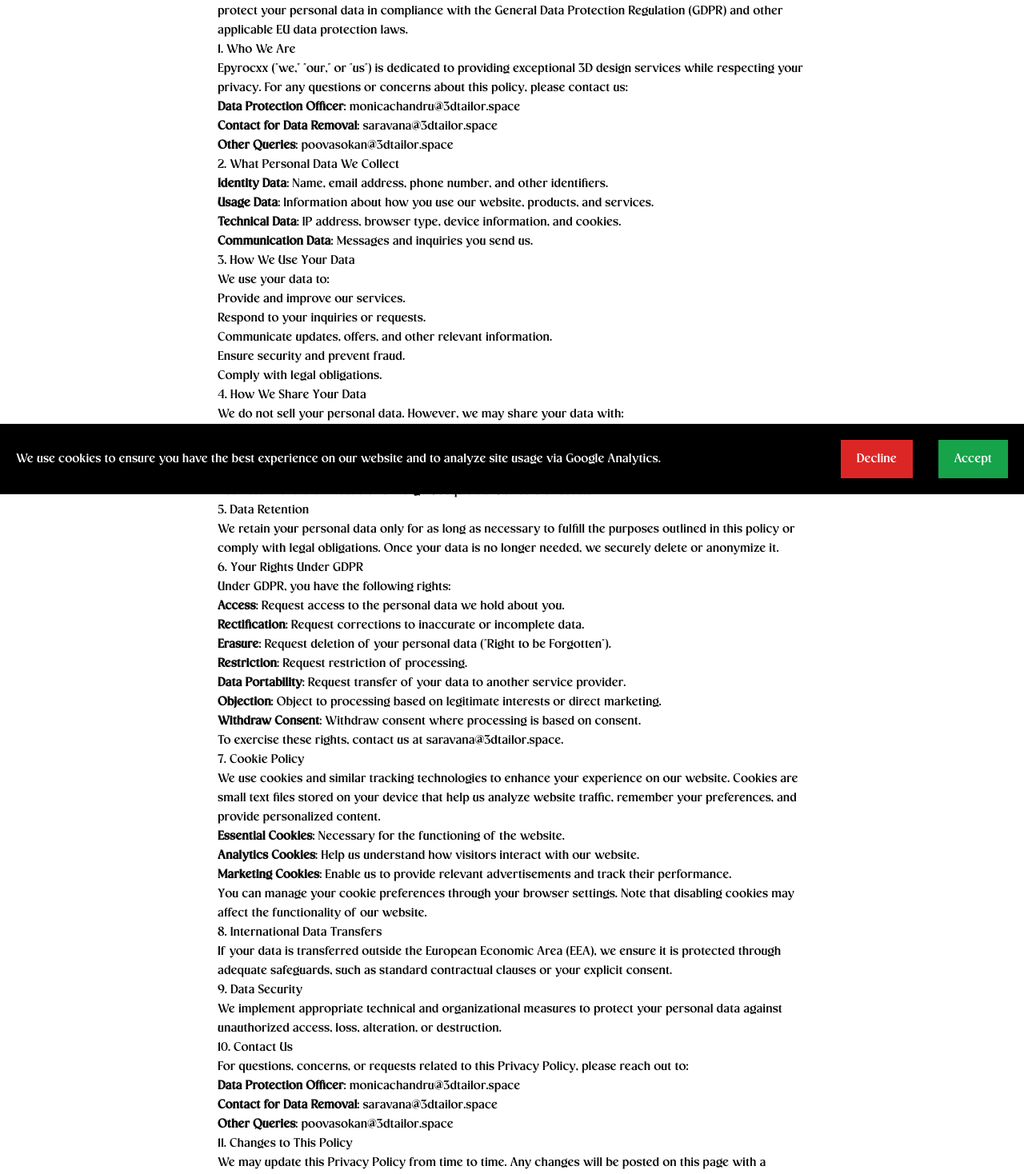
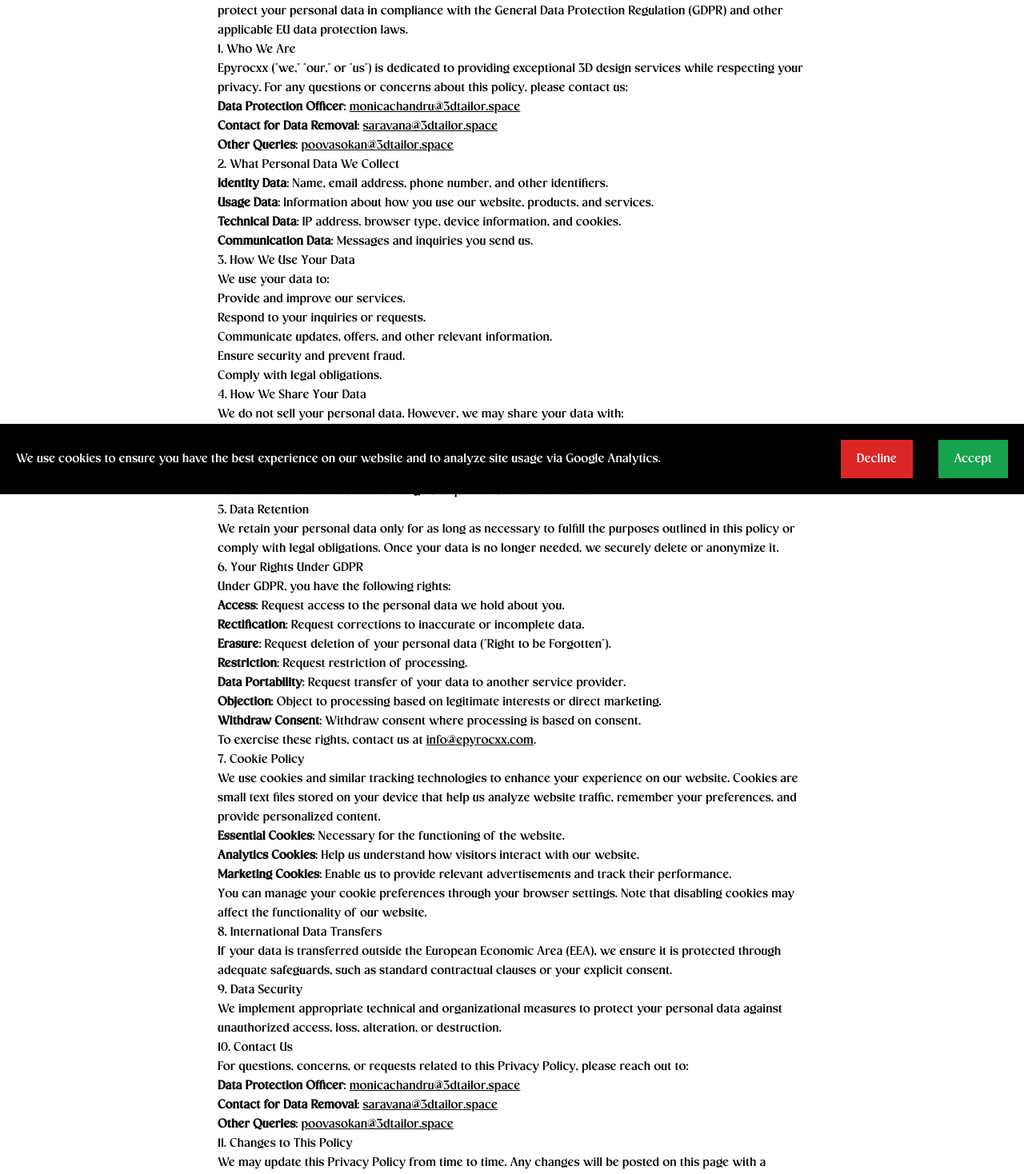
Before and after one commit to Omaeva-uk/epyrocxx, a React (Vite) app: page /privacy-policy in a window 1280 px wide. Shown: the part 182-1650 px from the top of the page at 80% size. Built offline with nearby package versions, Linux system fonts and the light colour scheme.

Commit message:
edit privacy poliy

```diff
--- a/src/Pages/PrivacyPolicy/PrivacyPolicy.jsx
+++ b/src/Pages/PrivacyPolicy/PrivacyPolicy.jsx
@@ -30,17 +30,17 @@
       <ul>
         <li>
           <strong>Data Protection Officer</strong>:{" "}
-          <a href="mailto:monicachandru@3dtailor.space">
-            monicachandru@3dtailor.space
+          <a className=" underline" href="mailto:monicachandru@3dtailor.space">
+          monicachandru@3dtailor.space
           </a>
         </li>
         <li>
           <strong>Contact for Data Removal</strong>:{" "}
-          <a href="mailto:saravana@3dtailor.space">saravana@3dtailor.space</a>
+          <a className=" underline" href="mailto:saravana@3dtailor.space">saravana@3dtailor.space</a>
         </li>
         <li>
           <strong>Other Queries</strong>:{" "}
-          <a href="mailto:poovasokan@3dtailor.space">
+          <a className=" underline" href="mailto:poovasokan@3dtailor.space">
             poovasokan@3dtailor.space
           </a>
         </li>
@@ -135,7 +135,7 @@
       </ul>
       <p>
         To exercise these rights, contact us at{" "}
-        <a href="mailto:saravana@3dtailor.space">saravana@3dtailor.space</a>.
+        <a className=" underline" href="mailto:info@epyrocxx.com">info@epyrocxx.com</a>.
       </p>
 
       <h2>7. Cookie Policy</h2>
@@ -186,17 +186,17 @@
       <ul>
         <li>
           <strong>Data Protection Officer</strong>:{" "}
-          <a href="mailto:monicachandru@3dtailor.space">
+          <a className=" underline" href="mailto:monicachandru@3dtailor.space">
             monicachandru@3dtailor.space
           </a>
         </li>
         <li>
           <strong>Contact for Data Removal</strong>:{" "}
-          <a href="mailto:saravana@3dtailor.space">saravana@3dtailor.space</a>
+          <a className=" underline" href="mailto:saravana@3dtailor.space">saravana@3dtailor.space</a>
         </li>
         <li>
           <strong>Other Queries</strong>:{" "}
-          <a href="mailto:poovasokan@3dtailor.space">
+          <a className=" underline" href="mailto:poovasokan@3dtailor.space">
             poovasokan@3dtailor.space
           </a>
         </li>
--- a/src/components/Hero/Hero.css
+++ b/src/components/Hero/Hero.css
@@ -124,7 +124,7 @@
 
 @media (max-width: 750px){
     .right-content h1{
-        font-size: 60px;
+        font-size: 40px;
     }
     .right-content p{
         display: none;
--- a/src/components/Hero/Hero.jsx
+++ b/src/components/Hero/Hero.jsx
@@ -105,7 +105,7 @@
               </div>
               <div className="right-content bg-blue-300 relative ">
                     <div data-aos="fade-down" className=" absolute inset-0 flex flex-col justify-center items-center -mt-40 video-text">
-                  <h1  className="lg:text-[60px] md:text-[50px] mt-[120px]  text-h1 font-Kopdher md:max-w-xl lg:max-w-6xl text-center mx-auto leading-tight">
+                  <h1  className="lg:text-[60px] md:text-[50px] text-[40px] mt-[120px]  text-h1 font-Kopdher md:max-w-xl lg:max-w-6xl text-center mx-auto leading-tight">
                             Seamless Strength, Industrial Toughness
                   </h1>
                   <p className="font-Luxenta text-center mx-auto text-white max-w-xl">Transforming Spaces, One Floor at a Time – Durable, Stylish, and Affordable Flooring Solutions for Every Home and Business.</p>
```
